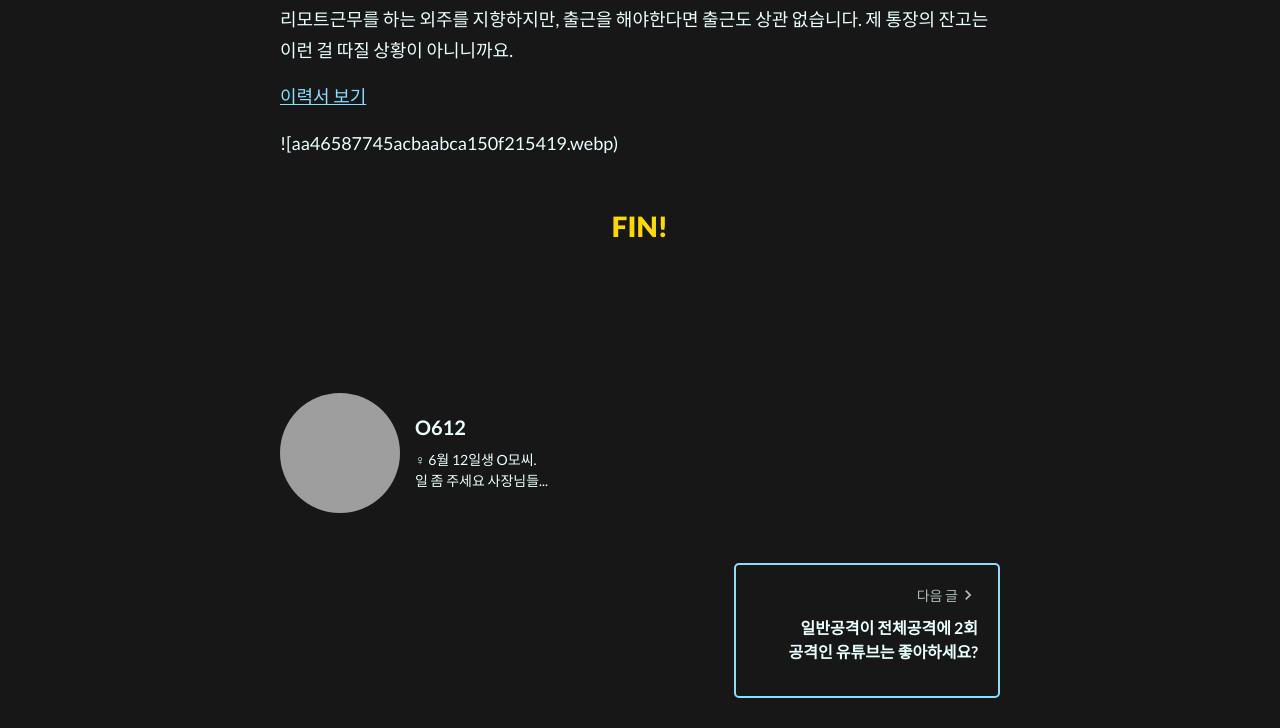
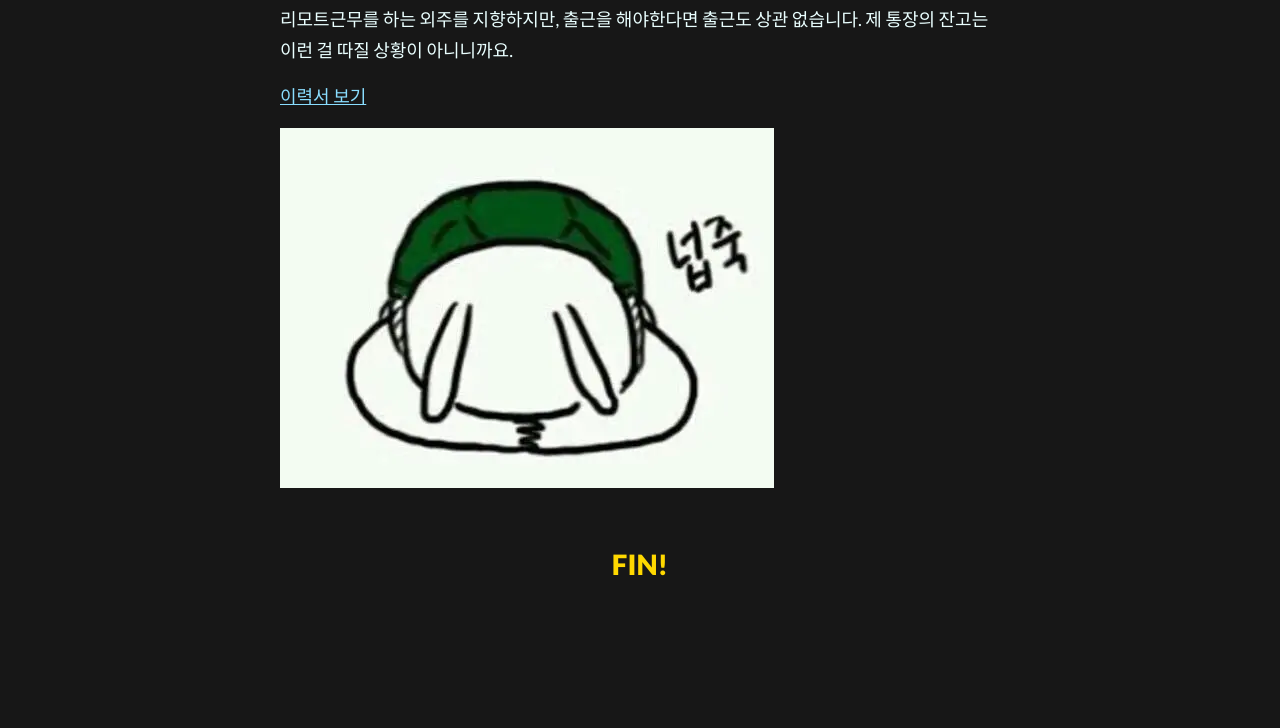
Before and after one commit to naninyang/develog, a Gatsby site: page /develog/20231227181855 in a window 1280 px wide. Shown: the part 3000-3728 px from the top of the page. Built offline with nearby package versions, Linux system fonts and the light colour scheme; Gatsby itself is replaced by a stand-in of ours; some packages are replaced by stand-ins of ours; grey boxes are pictures that could not be loaded; a web font is replaced by a local one.

Commit message:
Update Develog “20231227181855”

```diff
--- a/src/pages/develog/20231227181855.md
+++ b/src/pages/develog/20231227181855.md
@@ -76,6 +76,6 @@ series:
 
 리모트근무를 하는 외주를 지향하지만, 출근을 해야한다면 출근도 상관 없습니다. 제 통장의 잔고는 이런 걸 따질 상황이 아니니까요.
 
-[이력서 보기 ](https://dev1stud.io/resume.pdf)
+[이력서 보기](https://dev1stud.io/resume.pdf)
 
-![aa46587745acbaabca150f215419.webp)
+![](09ea9a46587745acbaabca150f215419.webp)
```
